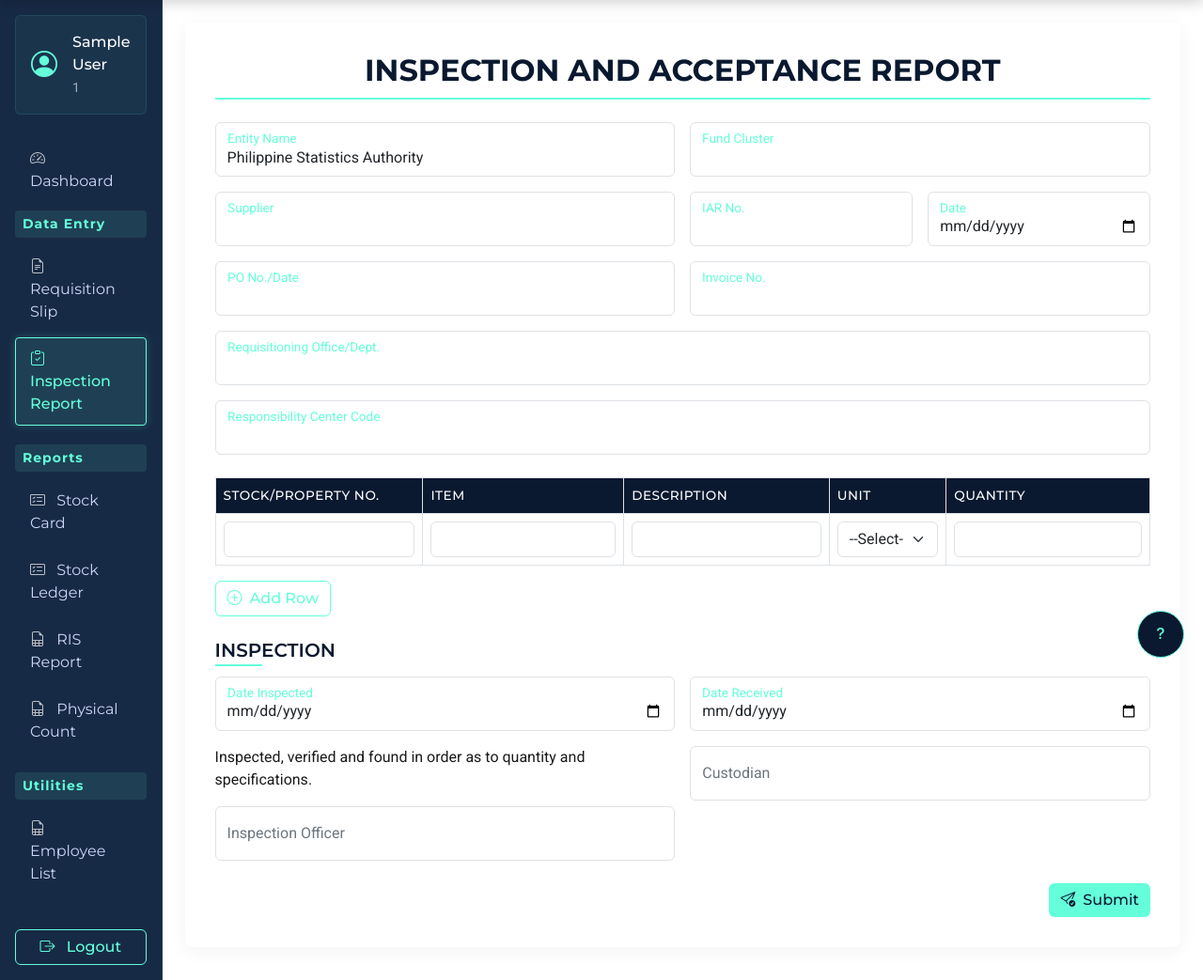
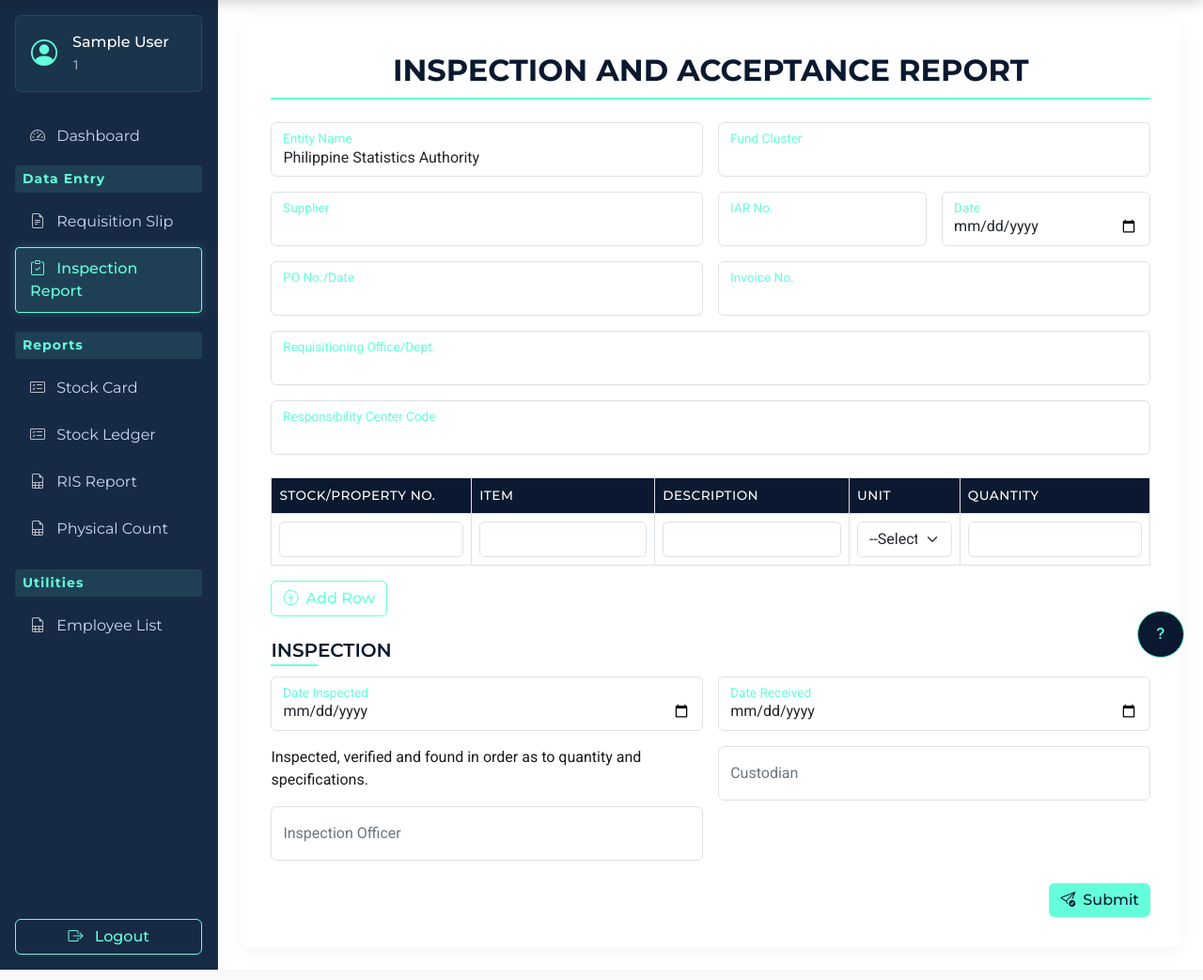
Before and after one commit to Geejay09/PSA1, a PHP site: page /iar/iar.php in a window 1280 px wide. Shown: the part 80-1123 px from the top of the page at 94% size. Run offline with PHP 8.4, Linux system fonts and the light colour scheme; the visitor is signed in with stand-in values (Sample User, id 1); some libraries are stand-ins or nearby versions.

Commit message:
adjust width of sidebar

```diff
--- a/iar/iar.php
+++ b/iar/iar.php
@@ -464,7 +464,7 @@
             transition: all 0.3s ease;
             box-shadow: 2px 0 15px rgba(0,0,0,0.1);
             border-right: 1px solid rgba(100, 255, 218, 0.1);
-            width: 250px;
+            width: 438px;
         }
 
         .sidebar-title {
--- a/ris/ris.php
+++ b/ris/ris.php
@@ -464,7 +464,7 @@
             transition: all 0.3s ease;
             box-shadow: 2px 0 15px rgba(0,0,0,0.1);
             border-right: 1px solid rgba(100, 255, 218, 0.1);
-            width: 250px;
+            width: 342px;
         }
 
         .sidebar-title {
```
